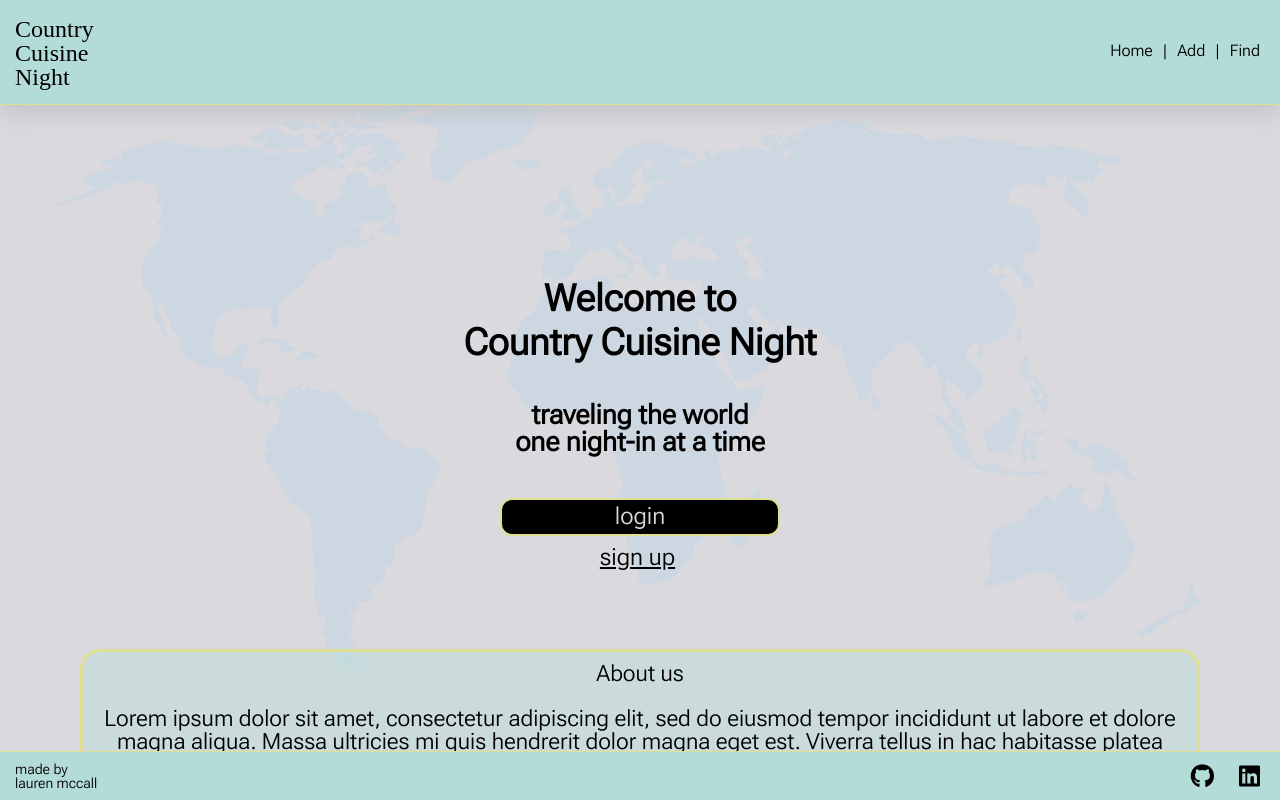
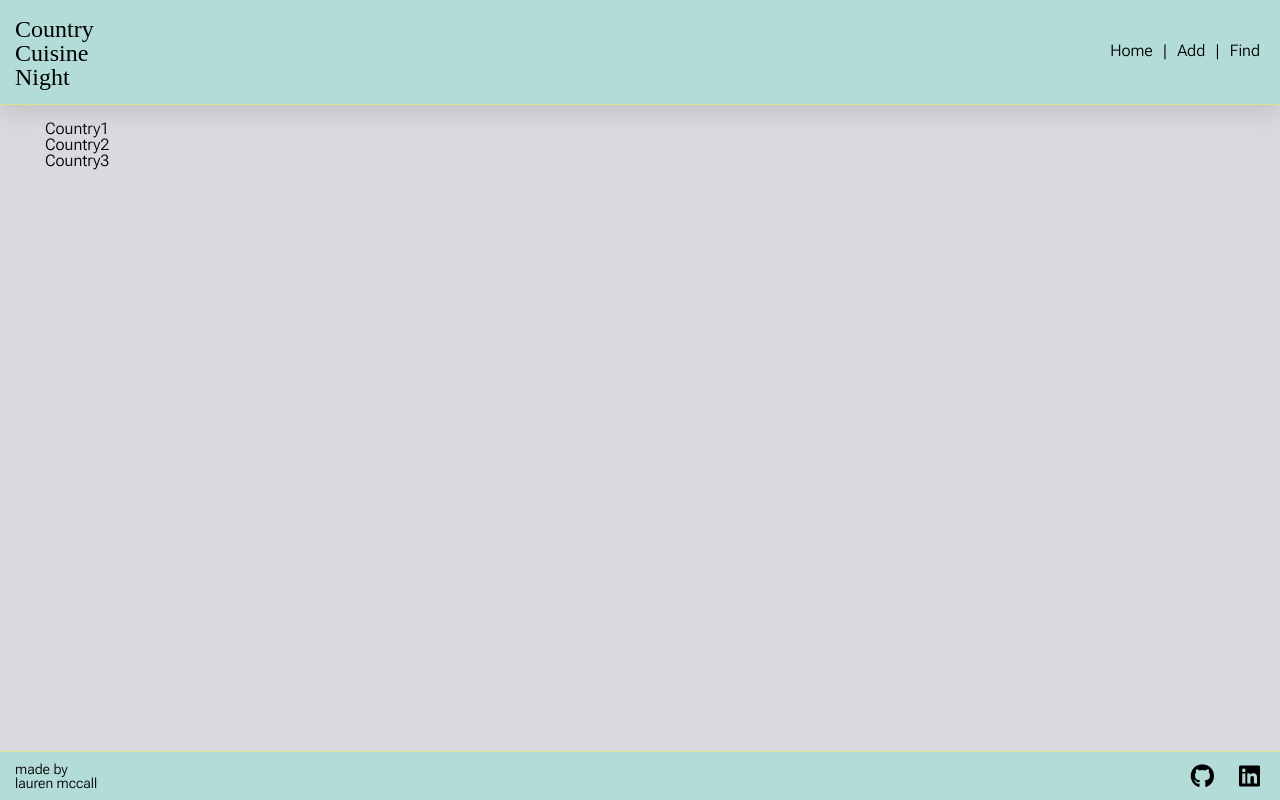
Before and after one commit to greendev223/country-cousin, a React (Vite) app in the folder ClientApp/: page / in a window 1280 px wide. Built offline with nearby package versions, Linux system fonts and the light colour scheme; a web font is replaced by a local one.

Commit message:
added react-query

```diff
--- a/ClientApp/package.json
+++ b/ClientApp/package.json
@@ -18,7 +18,8 @@
   },
   "dependencies": {
     "react": "^17.0.0",
-    "react-dom": "^17.0.0"
+    "react-dom": "^17.0.0",
+    "react-query": "^3.39.0"
   },
   "devDependencies": {
     "@types/react": "^17.0.0",
--- a/ClientApp/src/App.tsx
+++ b/ClientApp/src/App.tsx
@@ -1,5 +1,5 @@
 import React from 'react'
-import { Landing } from './pages/Landing'
+// import { Landing } from './pages/Landing'
 
 export function App() {
   return (
@@ -18,7 +18,13 @@ export function App() {
           </ul>
         </nav>
       </header>
-      <Landing />
+      <article>
+        <ul className="search">
+          <li>Country1</li>
+          <li>Country2</li>
+          <li>Country3</li>
+        </ul>
+      </article>
       <footer>
         <div>
           made by <br /> lauren mccall
--- a/ClientApp/src/index.scss
+++ b/ClientApp/src/index.scss
@@ -140,6 +140,16 @@ a {
   font-size: 24px;
 }
 
+article {
+  display: flex;
+}
+
+ul.search {
+  // display: flex;
+  flex-direction: column;
+  // margin-top: 5px;
+}
+
 @media (min-width: 768px) {
   .welcome {
     padding: 100px;
--- a/ClientApp/src/main.tsx
+++ b/ClientApp/src/main.tsx
@@ -1,11 +1,17 @@
 import React from 'react'
 import ReactDOM from 'react-dom'
+import { QueryClient, QueryClientProvider } from 'react-query'
+
 import './index.scss'
 import { App } from './App'
 
+const queryClient = new QueryClient()
+
 ReactDOM.render(
   <React.StrictMode>
-    <App />
+    <QueryClientProvider client={queryClient}>
+      <App />
+    </QueryClientProvider>
   </React.StrictMode>,
   document.getElementById('root')
 )
```
Also changed, not shown: ClientApp/src/pages/Countries.tsx (renamed from ClientApp/src/pages/ViewCountries.tsx), 1 other file (tests, documents, lock files or other folders).
